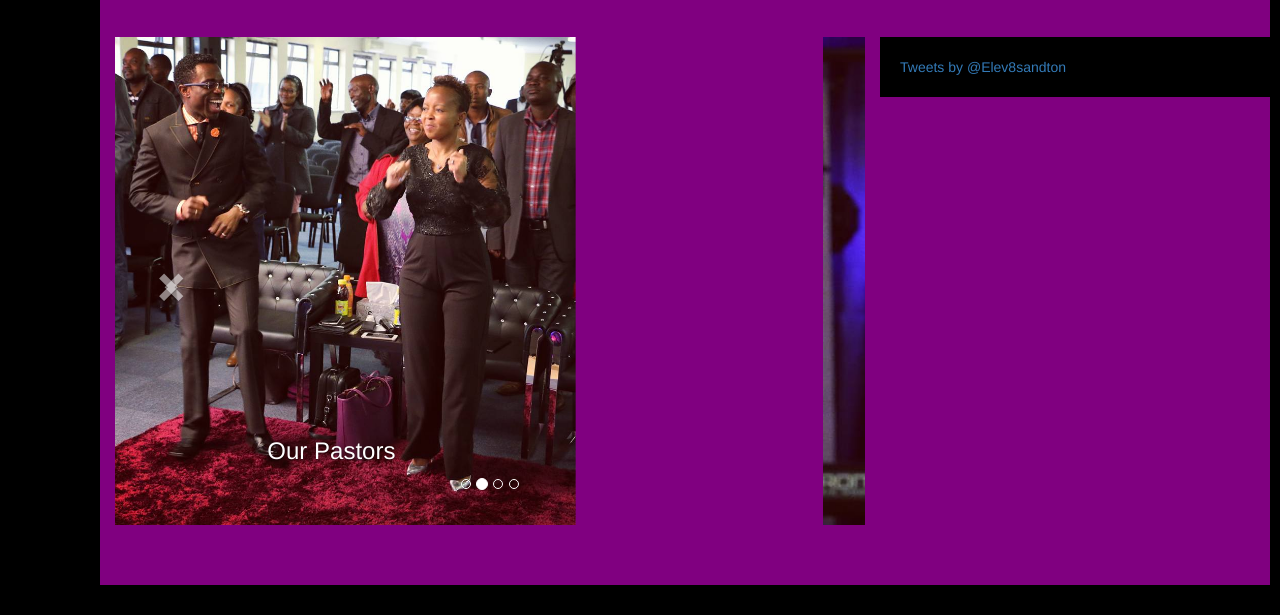
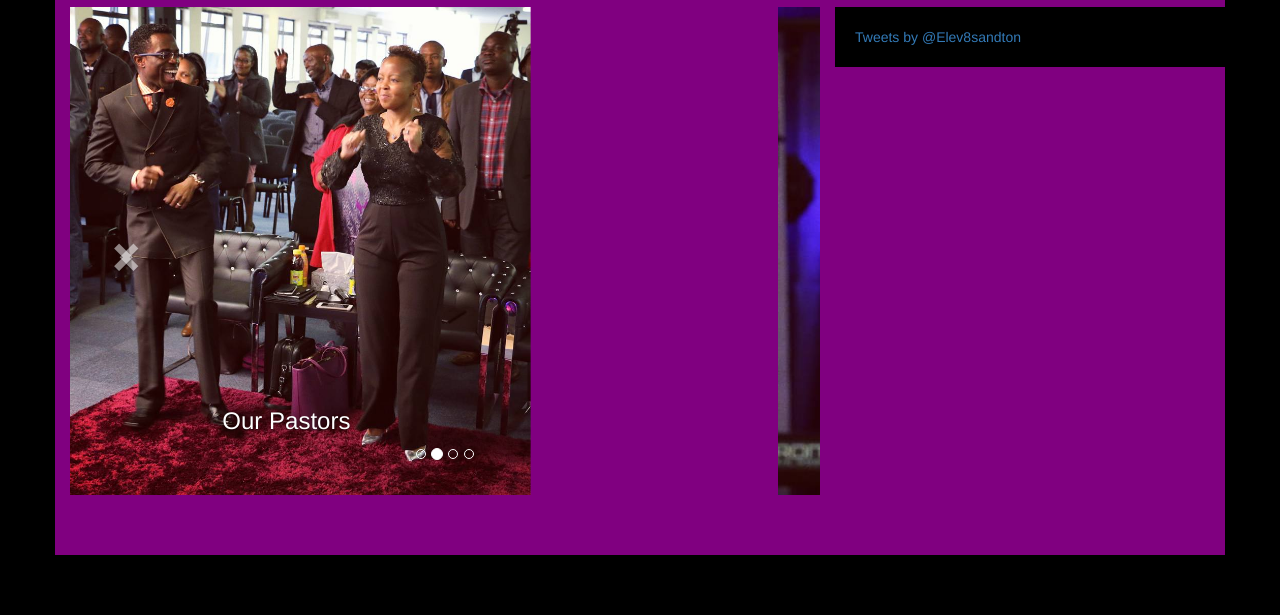
Before and after one commit to tmoranza/elev8Website, a plain HTML site: page index.html in a window 1280 px wide. Shown: the part 201-816 px from the top of the page. Drawn offline with nearby package versions, Linux system fonts and the light colour scheme.

Commit message:
Update global.css

```diff
--- a/css/global.css
+++ b/css/global.css
@@ -1,5 +1,12 @@
 body {
     background-color:  grey;
+    color: white;
+    /* removed to allow responsive features of Bootstrap to work
+    margin-top: 30px;
+    margin-bottom: 30px;
+    margin-right: 100px;
+    margin-left: 100px;
+    */
 }
 
 p {
@@ -11,13 +18,6 @@ p {
 h1 {
     color: navy;
     margin-left: 20px;
-}
-body {
-    color: white;
-    margin-top: 30px;
-    margin-bottom: 30px;
-    margin-right: 100px;
-    margin-left: 100px;
 }
 ul {
     color: black;
```
